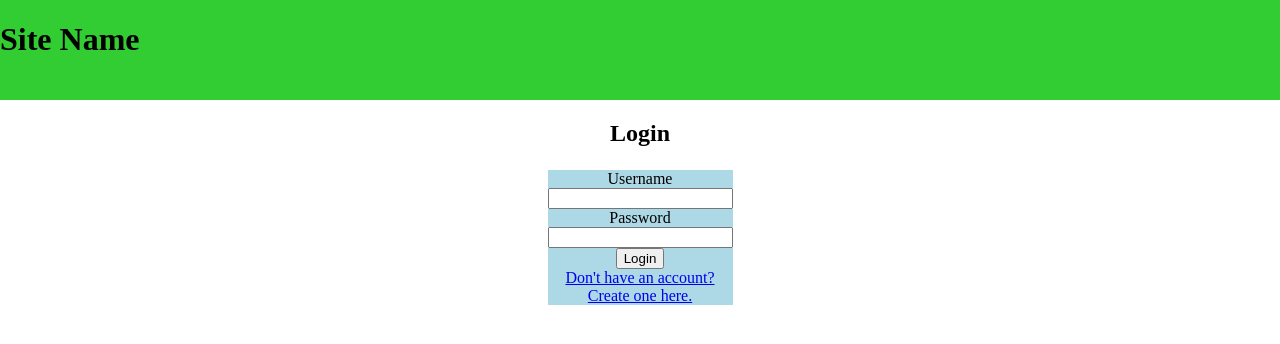
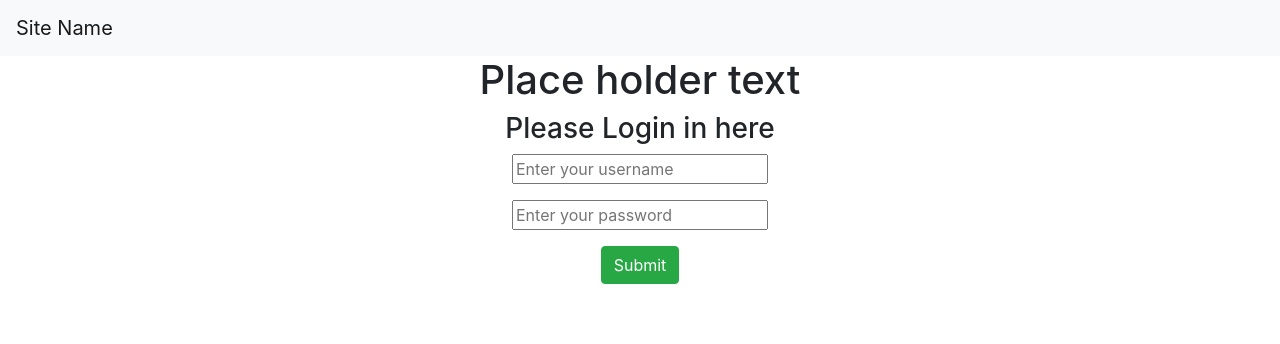
Before and after one commit to Ian-Meadows/Project, a plain HTML site: page Login Page.html in a window 1280 px wide. Drawn offline with nearby package versions, Linux system fonts and the light colour scheme.

Commit message:
changed login to bootstrap from html only

```diff
--- a/Login Page.html
+++ b/Login Page.html
@@ -1,4 +1,4 @@
-<!DOCTYPE html>
+<!--<!DOCTYPE html>
 <html>
 <head>
 	<link href="MainCSS.css" type="text/css" rel="stylesheet"/>
@@ -35,4 +35,53 @@
 
 
 </body>
+</html> -->
+
+<!-- Main Login Page -->
+
+<!doctype html>
+<html lang="en">
+  <head>
+    <meta charset="utf-8">
+    <meta name="viewport" content="width=device-width, initial-scale=1, shrink-to-fit=no">
+
+    <!-- Bootstrap CSS -->
+    <link rel="stylesheet" href="https://maxcdn.bootstrapcdn.com/bootstrap/4.0.0/css/bootstrap.min.css" integrity="sha384-Gn5384xqQ1aoWXA+058RXPxPg6fy4IWvTNh0E263XmFcJlSAwiGgFAW/dAiS6JXm" crossorigin="anonymous">
+    <link rel="stylesheet" href="form.css">
+    <title>Login</title>
+
+    <!-- jQuery first, then Popper.js, then Bootstrap JS -->
+    <script src="https://code.jquery.com/jquery-3.2.1.slim.min.js" integrity="sha384-KJ3o2DKtIkvYIK3UENzmM7KCkRr/rE9/Qpg6aAZGJwFDMVNA/GpGFF93hXpG5KkN" crossorigin="anonymous"></script>
+    <script src="https://cdnjs.cloudflare.com/ajax/libs/popper.js/1.12.9/umd/popper.min.js" integrity="sha384-ApNbgh9B+Y1QKtv3Rn7W3mgPxhU9K/ScQsAP7hUibX39j7fakFPskvXusvfa0b4Q" crossorigin="anonymous"></script>
+    <script src="https://maxcdn.bootstrapcdn.com/bootstrap/4.0.0/js/bootstrap.min.js" integrity="sha384-JZR6Spejh4U02d8jOt6vLEHfe/JQGiRRSQQxSfFWpi1MquVdAyjUar5+76PVCmYl" crossorigin="anonymous"></script>
+
+  </head>
+  <body>
+
+    <nav class="navigation-header"></nav>
+
+    <nav class="navbar navbar-light bg-light">
+      <a class="navbar-brand" href="#">Site Name</a>
+    </nav>
+
+
+    <h1 class="text-center">Place holder text</h1>
+    <h3 class="text-center">Please Login in here</h3>
+
+    <form class="form-login text-center">
+
+      <div class="form-group">
+        <input type="username" name="username" placeholder="Enter your username">
+      </div>
+
+      <div class="form-group">
+        <input type="password" name="password" placeholder="Enter your password">
+      </div>
+
+      <button class="btn btn-success">Submit</button>
+
+    </form>
+
+
+  </body>
 </html>
```
